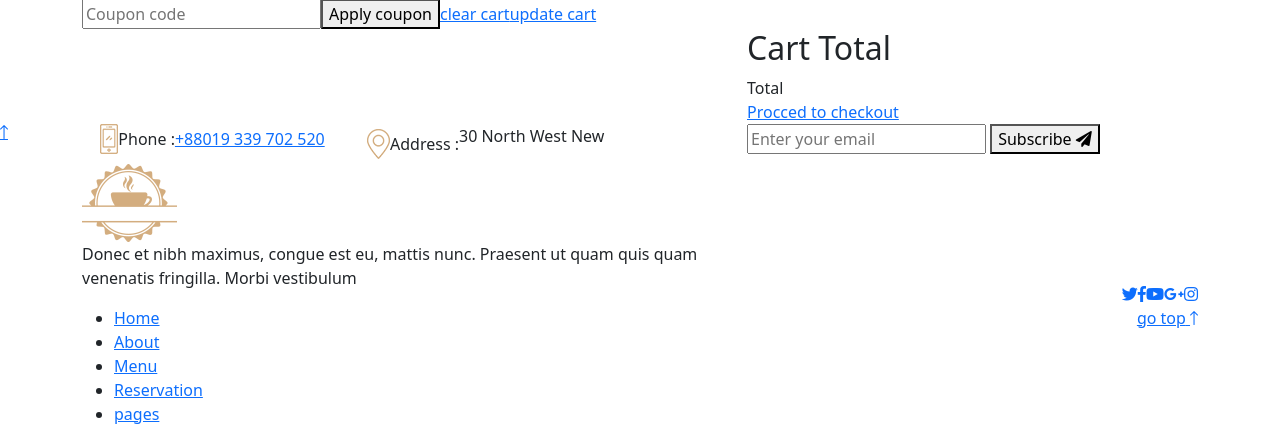
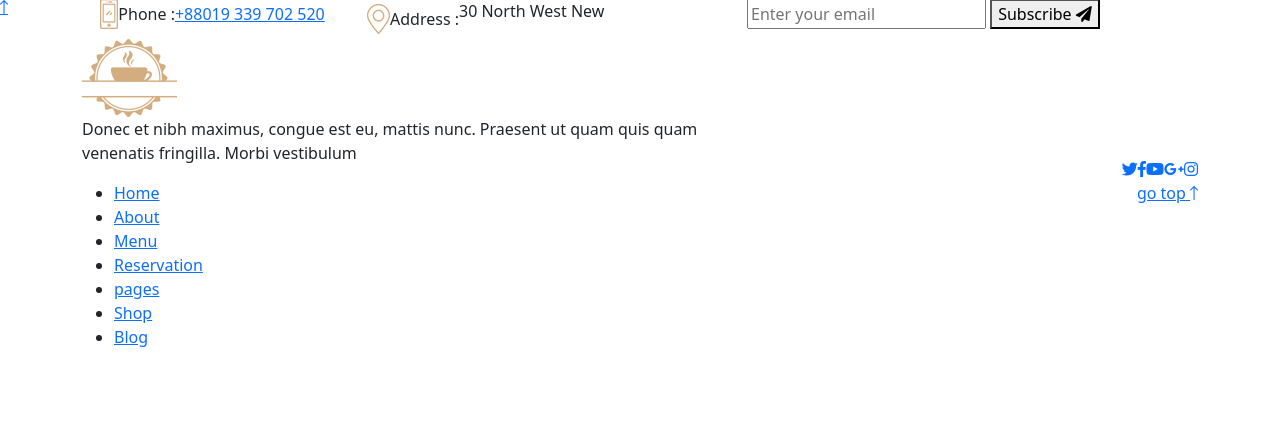
Before and after one commit to PouryaMansouri/maktab98GroupProject, a Django app: page /orders/order_detail/ in a window 1280 px wide; the page is wider, and only the part inside the window is pictured. Shown: the part 271-695 px from the top of that part. Run offline with Django 4.2, Linux system fonts and the light colour scheme; some libraries are stand-ins or nearby versions.

Commit message:
refactor: extra divs deleted

```diff
--- a/orders/templates/orders/detail.html
+++ b/orders/templates/orders/detail.html
@@ -1,10 +1,5 @@
-
 {% extends 'base.html' %} {% load static %} {%block content%}
-<section
-  class="breadcrumb-area pt-140 pb-140 bg_img"
-  data-overlay="dark"
-  data-opacity="5"
->
+<section class="breadcrumb-area pt-140 pb-140 bg_img" data-overlay="dark" data-opacity="5">
   <div class="shape shape__1">
     <img src="{% static 'cafe/images/shape/breadcrumb-shape-1.png' %}" alt="" />
   </div>
@@ -16,9 +11,7 @@
       <div class="col-xl-12 text-center">
         <h2 class="page-title">Cafena Cart</h2>
         <div class="cafena-breadcrumb breadcrumbs">
-          <ul
-            class="list-unstyled d-flex align-items-center justify-content-center"
-          >
+          <ul class="list-unstyled d-flex align-items-center justify-content-center">
             <li class="cafenabcrumb-item duxinbcrumb-begin">
               <a href="#"><span>Home</span></a>
             </li>
@@ -65,8 +58,8 @@
                 </tr>
                 {% else %}
                 <tr class="bg-info">
-                    <td>Total Price:</td>
-                    <td>{{ order }}</td>
+                  <td>Total Price:</td>
+                  <td>{{ order }}</td>
                 </tr>
                 {% endif %}
                 {% endfor %}
@@ -77,41 +70,6 @@
             {% endfor %}
           </div>
         </div>
-        <div class="cart-bottom-wrapper d-flex align-items-center">
-          <div class="coupon d-flex align-items-center">
-            <input
-              id="coupon_code"
-              class="input-text"
-              name="coupon_code"
-              value=""
-              placeholder="Coupon code"
-              type="text"
-            />
-            <button
-              class="site-btn site-btn site-btn__bghide"
-              name="apply_coupon"
-              type="submit"
-            >
-              Apply coupon
-            </button>
-          </div>
-          <div class="clear-update d-flex align-items-center">
-            <a href="#0" class="site-btn site-btn__bghide">clear cart</a>
-            <a href="#0" class="site-btn site-btn__bghide">update cart</a>
-          </div>
-        </div>
-      </div>
-    </div>
-    <div class="row justify-content-end">
-      <div class="col-xl-5 col-lg-7">
-        <div class="cart-total mt-100">
-          <h2 class="title">Cart Total</h2>
-          <div class="ct-sub ct-sub__total">
-            <span>Total</span>
-            <span></span>
-          </div>
-          <a href="{% url 'orders:checkout' %}" class="site-btn">Procced to checkout</a>
-        </div>
       </div>
     </div>
   </div>
```
